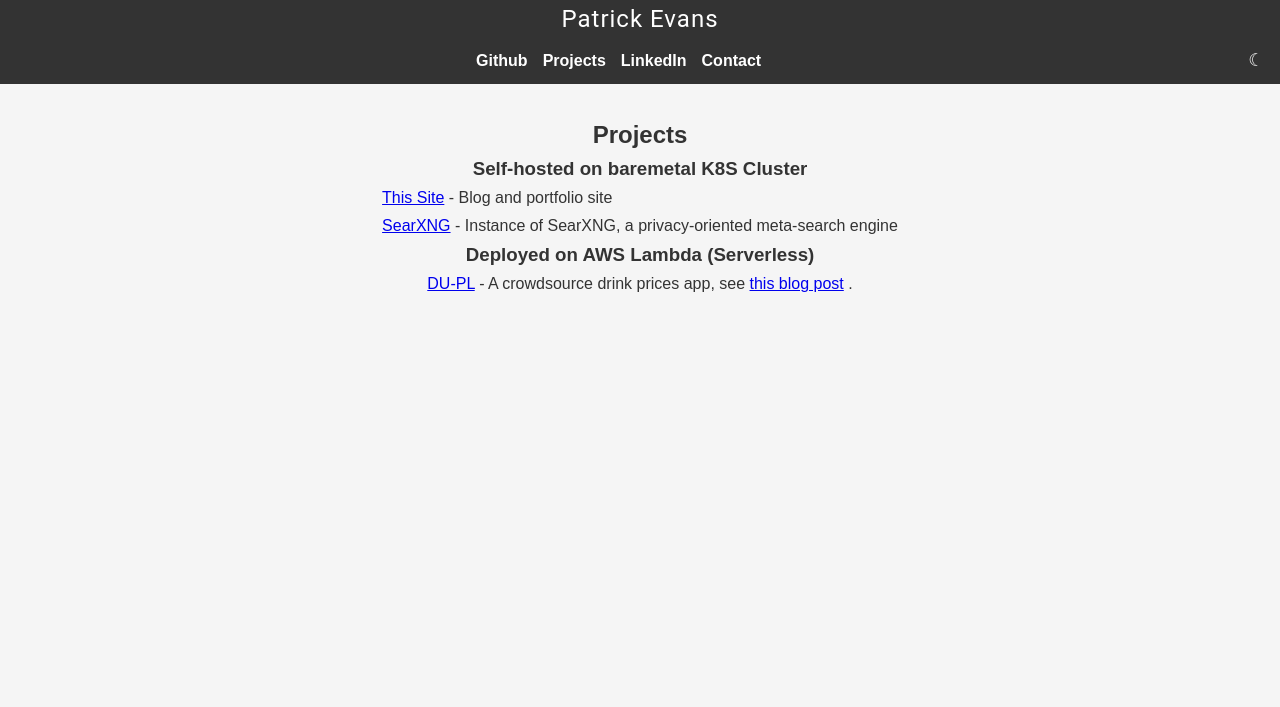
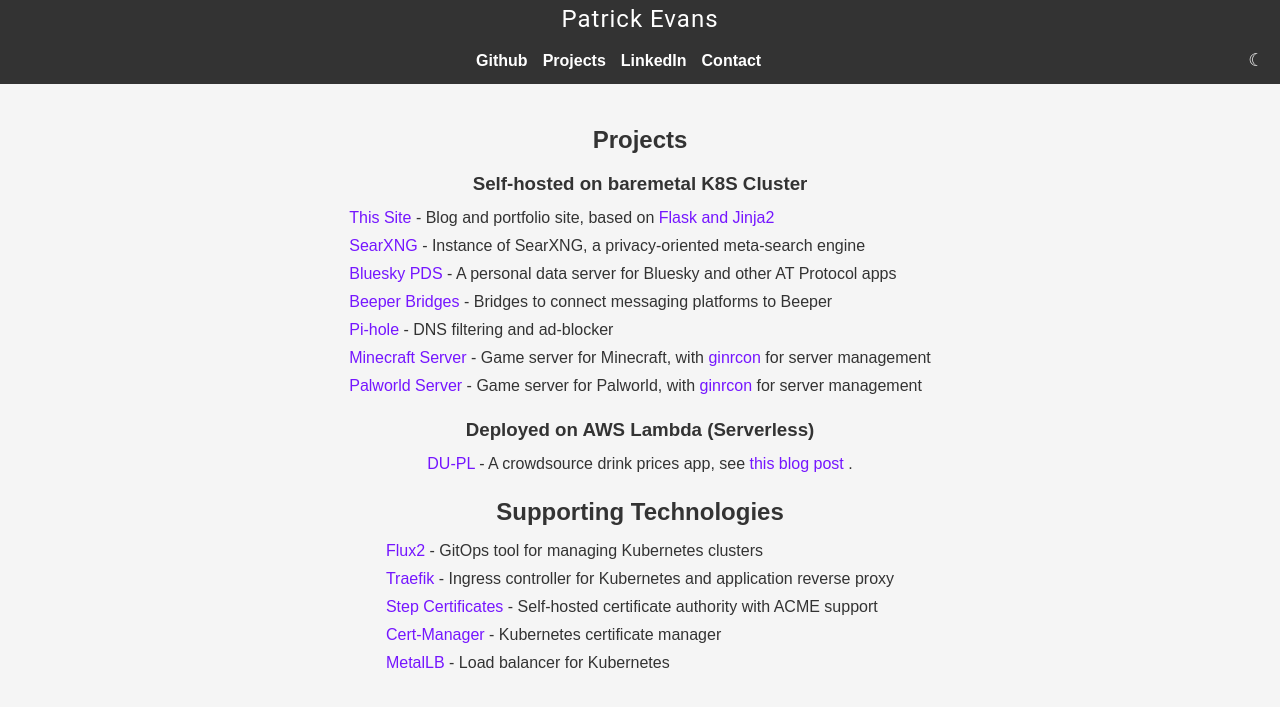
Before and after one commit to holysoles/portfolio-site, a Flask app: page /projects in a window 1280 px wide. Shown: the top 707 px of the page. Run offline with Flask 3, Linux system fonts and the light colour scheme; some libraries are stand-ins or nearby versions.

Commit message:
fix(ui): update projects page css, and add some projects

```diff
--- a/static/projects.css
+++ b/static/projects.css
@@ -2,11 +2,26 @@ div.project-container {
     margin: 20px;
     text-align: center;
 }
+
+h2 {
+  padding: 5px;
+}
+
+h3 {
+  padding: 5px;
+}
+
 ul.project-links {
   list-style-type: none;
   display: inline-block;
   line-height: 1.75;
+  padding-bottom: 10px;
 }
+
 .project {
   text-align: left;
 }
+
+.project a {
+  text-decoration: none;
+}
--- a/static/style.css
+++ b/static/style.css
@@ -5,6 +5,8 @@ body {
   --header-bgnd-color: #333;
   --white-text: #ffffff;
   --sidebar-bgnd-color: var(--article-bgnd-color);
+  --link-visited-color: #2b81dd;
+
 
   /* light mode */
   --bgnd-color: #f5f5f5;
@@ -15,7 +17,7 @@ body {
   --article-text: #555;
   --code-hover-color: #ffe8b0;
   --dark-mode-icon: "☾";
-
+  --link-color: #7516ff;
   /* margins/padding */
   --sidebar-width: 130px;
   --box-shadow: 0px 2px 4px rgba(0, 0, 0, 0.4);
@@ -33,6 +35,7 @@ body.alt-color-mode {
   --article-text: #f5f5f5c9;
   --code-hover-color: #ffe9b08a;
   --dark-mode-icon: "☀︎";
+  --link-color: #938dfe;
 }
 
 /* if browser asks for dark mode */
@@ -46,7 +49,8 @@ body.alt-color-mode {
     --ico-color: invert(84%) sepia(100%) saturate(0%) hue-rotate(170deg) brightness(109%) contrast(92%); /* equiv to #f5f5f5 */
     --article-text: #f5f5f5c9;
     --code-hover-color: #ffe9b08a;
-    --dark-mode-icon: "☾";
+    --dark-mode-icon: "☀︎";
+    --link-color: #938dfe;
   }
 
   /* light mode */
@@ -58,7 +62,8 @@ body.alt-color-mode {
     --ico-color: invert(23%) sepia(0%) saturate(0%) hue-rotate(261deg) brightness(101%) contrast(112%); /* equiv to #333 */
     --article-text: #555;
     --code-hover-color: #ffe8b0;
-    --dark-mode-icon: "☀︎";
+    --dark-mode-icon: "☾";
+    --link-color: #7516ff;
   }
 }
 
@@ -109,6 +114,12 @@ article p {
 
 a {
   transition: color 0.3s ease-in-out;
+  text-decoration: none;
+  color: var(--link-color);
+}
+
+a:visited {
+  color: var(--link-visited-color);
 }
 
 .blog-image {
--- a/templates/projects.html.j2
+++ b/templates/projects.html.j2
@@ -7,22 +7,69 @@
         <ul class="project-links">
             <li class="project">
                 <a rel="me" href="https://pve.dev">This Site</a>
-                <span> - Blog and portfolio site</span>
+                <span> - Blog and portfolio site, based on <a href="https://github.com/holysoles/portfolio-site">Flask and Jinja2</a></span>
             </li>
             <li class="project">
                 <a rel="me" href="https://searx.pve.dev">SearXNG</a>
                 <span> - Instance of SearXNG, a privacy-oriented meta-search engine</span>
             </li>
+            <li class="project">
+                <a href="https://github.com/bluesky-social/pds">Bluesky PDS</a>
+                <span> - A personal data server for Bluesky and other AT Protocol apps</span>
+            </li>
+            <li class="project">
+                <a href="https://github.com/beeper/bridge-manager">Beeper Bridges</a>
+                <span> - Bridges to connect messaging platforms to Beeper</span>
+            </li>
+            <li class="project">
+                <a href="https://github.com/pi-hole/pi-hole">Pi-hole</a>
+                <span> - DNS filtering and ad-blocker</span>
+            </li>
+            <li class="project">
+                <a href="https://github.com/itzg/docker-minecraft-server">Minecraft Server</a>
+                <span> - Game server for Minecraft, with <a href="https://github.com/holysoles/ginrcon">ginrcon</a> for server management</span>
+            </li>
+            <li class="project">
+                <a href="https://github.com/jammsen/docker-palworld-dedicated-server">Palworld Server</a>
+                <span> - Game server for Palworld, with <a href="https://github.com/holysoles/ginrcon">ginrcon</a> for server management</span>
+            </li>
         </ul>
     </div>
     <h3>Deployed on AWS Lambda (Serverless)</h3>
-    <ul class="project-links">
-        <li class="project">
-            <a rel="me" href="https://www.du-pl.com/">DU-PL</a>
+    <div>
+        <ul class="project-links">
+            <li class="project">
+                <a rel="me" href="https://www.du-pl.com/">DU-PL</a>
             <span> - A crowdsource drink prices app, see </span>
             <a rel="me" href="{{ url_for('post', date='2020_6_2.yaml') }}">this blog post</a>
             <span>.</span>
         </li>
-    </ul>
+        </ul>
+    </div>
+    <h2>Supporting Technologies</h2>
+    <div>
+        <ul class="project-links">
+            <li class="project">
+                <a href="https://github.com/fluxcd/flux2">Flux2</a>
+            <span> - GitOps tool for managing Kubernetes clusters</span>
+            </li>
+            <li class="project">
+                <a href="https://github.com/traefik/traefik">Traefik</a>
+                <span> - Ingress controller for Kubernetes and application reverse proxy</span>
+            </li>
+            <li class="project">
+                <a href="https://github.com/smallstep/certificates">Step Certificates</a>
+                <span> - Self-hosted certificate authority with ACME support</span>
+            </li>
+            <li class="project">
+                <a href="https://github.com/cert-manager/cert-manager">Cert-Manager</a>
+                <span> - Kubernetes certificate manager</span>
+            </li>
+            <li class="project">
+                <a href="https://github.com/metallb/metallb">MetalLB</a>
+                <span> - Load balancer for Kubernetes</span>
+            </li>
+        </ul>
+    </div>
 </div>
 {% endblock %}
```
Lines whose indentation alone changed are shown as unchanged.
